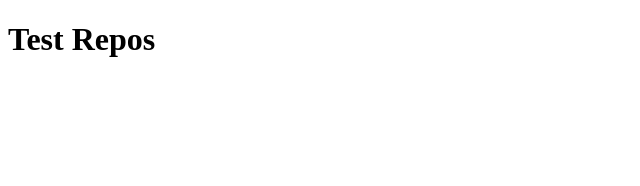
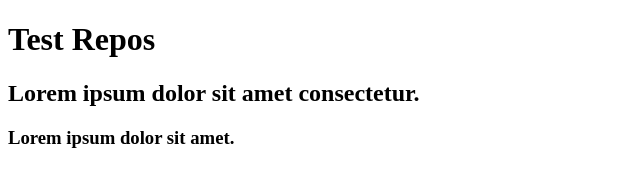
Before and after one commit to Bodya01/TestRepository, a plain HTML site: page Index.html in a window 1280 px wide. Shown: the whole page, without its empty margins (0-640 px from the left). Drawn offline with Linux system fonts and the light colour scheme.

Commit message:
Created h2 and h3 tags

```diff
--- a/Index.html
+++ b/Index.html
@@ -1,12 +1,17 @@
 <!DOCTYPE html>
 <html lang="en">
+
 <head>
     <meta charset="UTF-8">
     <meta http-equiv="X-UA-Compatible" content="IE=edge">
     <meta name="viewport" content="width=device-width, initial-scale=1.0">
     <title>Title</title>
 </head>
+
 <body>
     <h1>Test Repos</h1>
+    <h2>Lorem ipsum dolor sit amet consectetur.</h2>
+    <h3>Lorem ipsum dolor sit amet.</h3>
 </body>
+
 </html>
```
